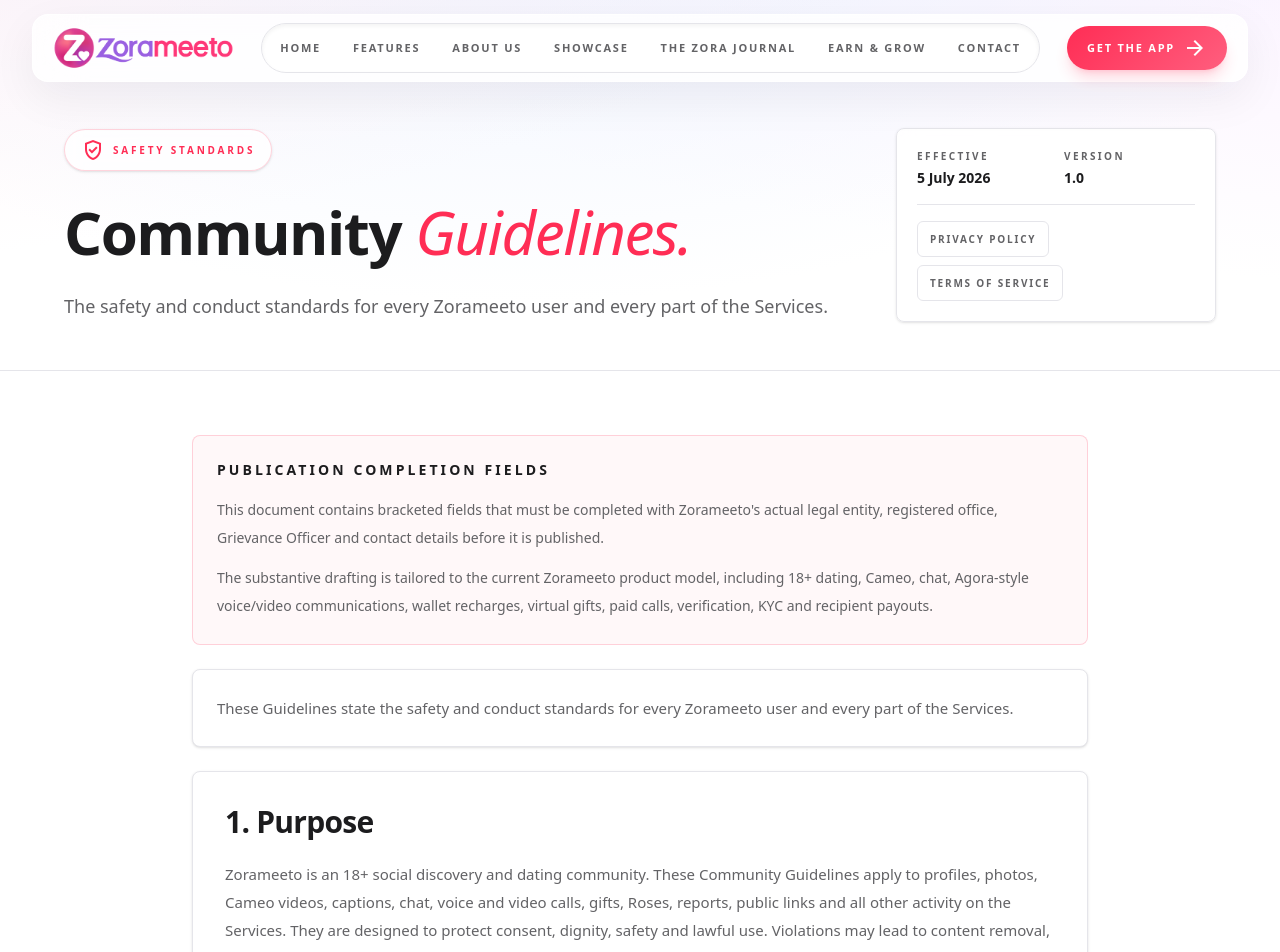
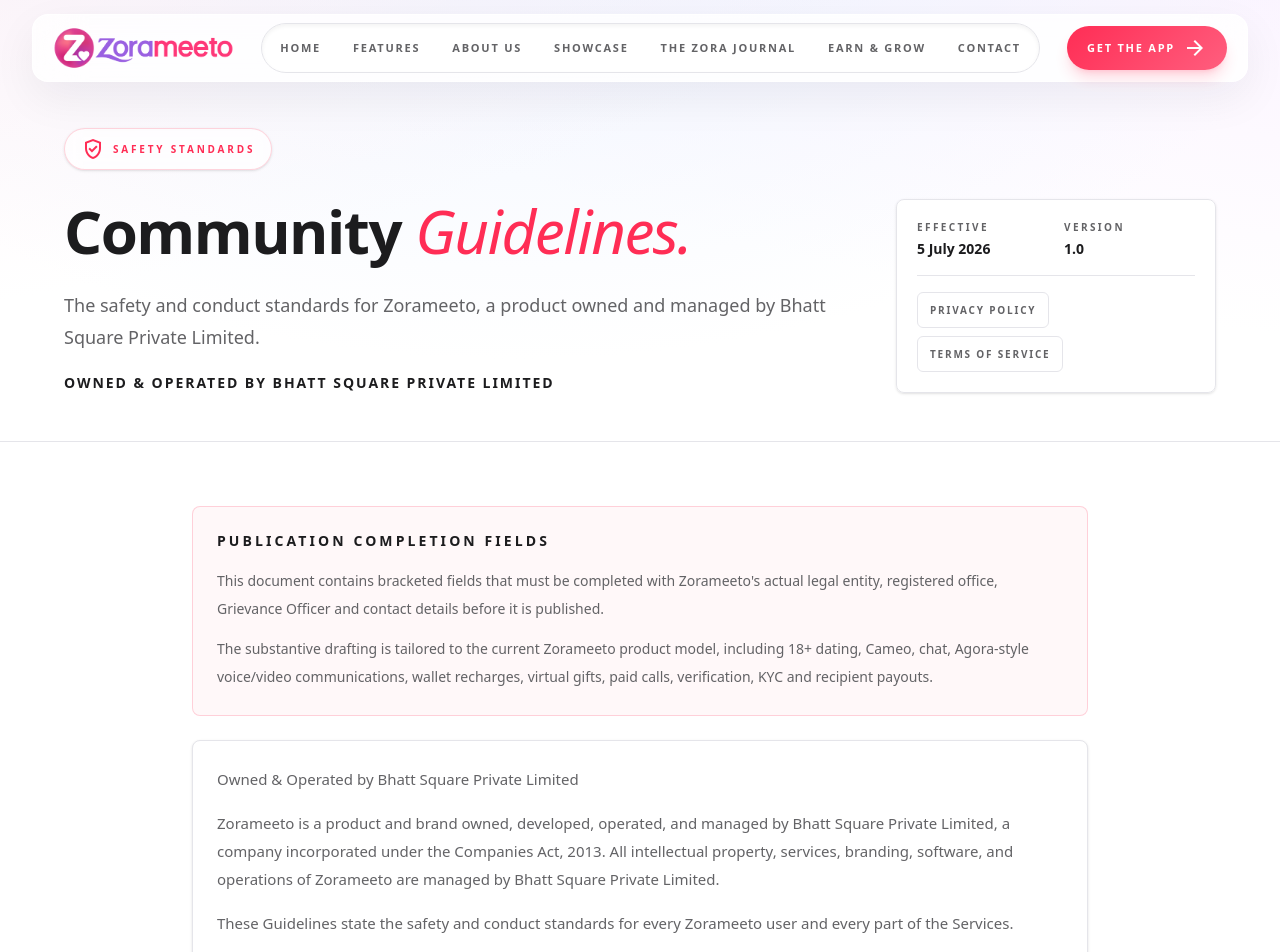
Before and after one commit to amanbhattsquare/zorameeto-website, a Next.js app: page /community-guidelines in a window 1280 px wide. Shown: the top 952 px of the page. Built offline with nearby package versions, Linux system fonts and the light colour scheme.

Commit message:
Update various components and legal documents to reflect ownership by Bhatt Square Private Limited

```diff
--- a/src/app/about-us/page.tsx
+++ b/src/app/about-us/page.tsx
@@ -47,10 +47,14 @@
             About <br />
             <span className="text-primary italic font-light">ZoraMeeto.</span>
           </h1>
-          <p className="text-base md:text-lg text-text-muted leading-relaxed font-medium max-w-xl mx-auto">
-            ZoraMeeto is built for people who want dating to feel real, respectful,
-            and safe. We help genuine singles meet, talk, and build connections
-            with more trust.
+          <p className="mx-auto max-w-3xl text-base font-medium leading-8 text-text-muted md:text-lg">
+            ZoraMeeto is a trusted dating platform for people who value genuine,
+            respectful, and meaningful connections. ZoraMeeto is a product and
+            brand of Bhatt Square Private Limited. It is owned, developed, and
+            operated by Bhatt Square Private Limited, a company incorporated under
+            the Companies Act, 2013. All intellectual property, services, branding,
+            software, and operations associated with ZoraMeeto are Owned & Operated
+            by Bhatt Square Private Limited, as applicable.
           </p>
         </div>
       </section>
--- a/src/app/community-guidelines/page.tsx
+++ b/src/app/community-guidelines/page.tsx
@@ -5,7 +5,7 @@
 export const metadata: Metadata = {
   title: "Community Guidelines",
   description:
-    "Read Zorameeto safety and conduct standards for profiles, chat, calls, gifts, reporting and moderation.",
+    "Read the safety and conduct standards for Zorameeto, a product owned and managed by Bhatt Square Private Limited.",
 };
 
 export default function CommunityGuidelines() {
--- a/src/app/contact-us/page.tsx
+++ b/src/app/contact-us/page.tsx
@@ -95,6 +95,10 @@
               Have a question about your account, safety, payments, partnerships,
               or the app experience? Send us a message and the right ZoraMeeto
               team will help.
+            </p>
+            <p className="mx-auto max-w-2xl text-sm font-semibold leading-7 text-text-muted">
+              ZoraMeeto is owned, developed, operated, and managed by Bhatt Square
+              Private Limited, a company incorporated under the Companies Act, 2013.
             </p>
           </div>
 
--- a/src/app/privacy-policy/page.tsx
+++ b/src/app/privacy-policy/page.tsx
@@ -5,7 +5,7 @@
 export const metadata: Metadata = {
   title: "Privacy Policy",
   description:
-    "Read how Zorameeto collects, uses, shares, protects and retains personal data.",
+    "Read how Zorameeto, a product owned and managed by Bhatt Square Private Limited, collects, uses, shares, protects and retains personal data.",
 };
 
 export default function PrivacyPolicy() {
--- a/src/app/terms-and-conditions/page.tsx
+++ b/src/app/terms-and-conditions/page.tsx
@@ -5,7 +5,7 @@
 export const metadata: Metadata = {
   title: "Terms of Service",
   description:
-    "Review Zorameeto rules for accounts, paid features, wallet balances, gifts, calls, user content and disputes.",
+    "Review the terms for Zorameeto, a product owned and operated by Bhatt Square Private Limited.",
 };
 
 export default function TermsAndConditions() {
--- a/src/components/Footer.tsx
+++ b/src/components/Footer.tsx
@@ -73,6 +73,10 @@
             <p className="text-text-muted text-base leading-relaxed max-w-xs font-medium">
               A safe dating app for serious singles. Meet verified people and build real connections.
             </p>
+            <p className="max-w-xs text-xs font-medium leading-relaxed text-text-muted">
+              ZoraMeeto is a product of Bhatt Square Private Limited and is owned,
+              developed, and operated by the company.
+            </p>
             <div className="flex gap-4 pt-2">
               {socialIcons.map((social) => (
                 <Link
@@ -143,7 +147,7 @@
           {/* Copyright - Left Side */}
           <div className="order-2 lg:order-1">
             <p className="text-[10px] text-text-muted tracking-wide">
-              © {new Date().getFullYear()} ZoraMeeto. All rights reserved.
+              © {new Date().getFullYear()} ZoraMeeto, a product of Bhatt Square Private Limited. All rights reserved.
             </p>
           </div>
 
@@ -159,7 +163,15 @@
           {/* Team/Company Credits - Right Side */}
           <div className="order-3">
             <p className="text-[10px] text-text-muted tracking-wide">
-              Built by the <span className="font-semibold">ZoraMeeto Team</span>
+              Owned &amp; Operated by{" "}
+              <Link
+                href="https://bhattsquare.com/"
+                target="_blank"
+                rel="noopener noreferrer"
+                className="font-semibold text-text-main transition-colors hover:text-primary"
+              >
+                Bhatt Square Private Limited
+              </Link>
             </p>
           </div>
         </div>
--- a/src/components/LegalDocumentPage.tsx
+++ b/src/components/LegalDocumentPage.tsx
@@ -109,6 +109,9 @@
               <p className="max-w-3xl text-base font-medium leading-8 text-text-muted md:text-lg">
                 {document.description}
               </p>
+              <p className="max-w-3xl text-sm font-extrabold uppercase tracking-[0.14em] text-text-main">
+                Owned &amp; Operated by Bhatt Square Private Limited
+              </p>
             </div>
           </div>
 
--- a/src/content/legalDocuments.ts
+++ b/src/content/legalDocuments.ts
@@ -30,7 +30,7 @@
 };
 
 const companyDetails = {
-  operator: "Bhatt Square Pvt Ltd",
+  operator: "Bhatt Square Private Limited",
   registeredOffice: "1/4, Vishesh Khand 2, Gomti Nagar, Lucknow",
   cin: "U62099UP2023PTC184782",
   gstin: "09AALCB7260P1ZX",
@@ -78,6 +78,10 @@
 
 function withCompanyDetails(text: string) {
   return text
+    .replace(
+      /(Effective Date:[^\n]+\n)/,
+      "$1\nOwned & Operated by Bhatt Square Private Limited\n\nZorameeto is a product and brand owned, developed, operated, and managed by Bhatt Square Private Limited, a company incorporated under the Companies Act, 2013. All intellectual property, services, branding, software, and operations of Zorameeto are managed by Bhatt Square Private Limited.\n",
+    )
     .replace(/\[INSERT FULL LEGAL\s+ENTITY NAME\]/g, companyDetails.operator)
     .replace(/\[INSERT\s+REGISTERED OFFICE ADDRESS\]/g, companyDetails.registeredOffice)
     .replace(/\[INSERT INDIA CONTACT ADDRESS\]/g, companyDetails.registeredOffice)
@@ -111,11 +115,13 @@
   title: "Community",
   titleAccent: "Guidelines",
   description:
-    "The safety and conduct standards for every Zorameeto user and every part of the Services.",
+    "The safety and conduct standards for Zorameeto, a product owned and managed by Bhatt Square Private Limited.",
   effectiveDate: "5 July 2026",
   version: "1.0",
   completionNotice,
   introduction: [
+    "Owned & Operated by Bhatt Square Private Limited",
+    "Zorameeto is a product and brand owned, developed, operated, and managed by Bhatt Square Private Limited, a company incorporated under the Companies Act, 2013. All intellectual property, services, branding, software, and operations of Zorameeto are managed by Bhatt Square Private Limited.",
     "These Guidelines state the safety and conduct standards for every Zorameeto user and every part of the Services.",
   ],
   rawText: withCompanyDetails(extractDocumentFromTodo("COMMUNITY GUIDELINES")),
@@ -277,7 +283,7 @@
     {
       title: "26. Contact",
       body: [
-        "Operator: Bhatt Square Pvt Ltd",
+        "Operator: Bhatt Square Private Limited",
         "Registered Office: 1/4, Vishesh Khand 2, Gomti Nagar, Lucknow",
         "CIN - U62099UP2023PTC184782",
         "GSTIN (if applicable):  09AALCB7260P1ZX",
@@ -294,11 +300,13 @@
   title: "Privacy",
   titleAccent: "Policy",
   description:
-    "How Zorameeto collects, uses, shares, protects and retains personal data, and how users may exercise applicable rights.",
+    "How Zorameeto, a product owned and managed by Bhatt Square Private Limited, collects, uses, shares, protects and retains personal data.",
   effectiveDate: "5 July 2026",
   version: "1.0",
   completionNotice,
   introduction: [
+    "Owned & Operated by Bhatt Square Private Limited",
+    "Zorameeto is a product and brand owned, developed, operated, and managed by Bhatt Square Private Limited, a company incorporated under the Companies Act, 2013. All intellectual property, services, branding, software, and operations of Zorameeto are managed by Bhatt Square Private Limited.",
     "This Policy explains how Zorameeto collects, uses, shares, protects and retains personal data and how users may exercise applicable rights. It should be read with the Terms of Service and Community Guidelines.",
   ],
   rawText: withCompanyDetails(extractDocumentFromTodo("PRIVACY POLICY")),
@@ -319,7 +327,7 @@
         {
           title: "1.2 Operator details",
           body: [
-            "The Services are operated by Bhatt Square Pvt Ltd, having its registered office at 1/4, Vishesh Khand 2, Gomti Nagar, Lucknow (\"Zorameeto\", \"we\", \"us\", or \"our\"). Before publication, the operator must insert its legal entity name, registered office, support email, privacy contact and Grievance Officer details.",
+            "The Services are operated by Bhatt Square Private Limited, having its registered office at 1/4, Vishesh Khand 2, Gomti Nagar, Lucknow (\"Zorameeto\", \"we\", \"us\", or \"our\").",
           ],
         },
         {
@@ -504,6 +512,7 @@
     {
       title: "14. Cookies, SDKs and Similar Technologies",
       body: [
+        "Owned & Operated by Bhatt Square Private Limited",
         "Our website and app may use local storage, cookies, software development kits and similar technologies for authentication, preferences, security, analytics, communications, media delivery and performance. Where legally required, we will provide consent or preference controls. Disabling necessary technologies may impair core functions.",
       ],
     },
@@ -528,7 +537,7 @@
     {
       title: "18. Grievance and Data Protection Contact",
       body: [
-        "Operator: Bhatt Square Pvt Ltd",
+        "Operator: Bhatt Square Private Limited",
         "Registered Office: 1/4, Vishesh Khand 2, Gomti Nagar, Lucknow",
         "CIN - U62099UP2023PTC184782",
         "GSTIN (if applicable):  09AALCB7260P1ZX",
@@ -546,11 +555,13 @@
   title: "Terms of",
   titleAccent: "Service",
   description:
-    "Rules for accounts, paid features, wallet balances, gifts, paid calls, recipient earnings, withdrawals, user content, moderation and disputes.",
+    "Terms for Zorameeto, a product owned and operated by Bhatt Square Private Limited, including accounts, paid features and disputes.",
   effectiveDate: "5 July 2026",
   version: "1.0",
   completionNotice,
   introduction: [
+    "Owned & Operated by Bhatt Square Private Limited",
+    "Zorameeto is a product and brand owned, developed, operated, and managed by Bhatt Square Private Limited, a company incorporated under the Companies Act, 2013. All intellectual property, services, branding, software, and operations of Zorameeto are managed by Bhatt Square Private Limited.",
     "These Terms govern access to and use of Zorameeto and establish rules for accounts, paid features, wallet balances, virtual gifts, paid voice/video calls, recipient earnings, withdrawals, user content, moderation and disputes.",
   ],
   rawText: withCompanyDetails(extractDocumentFromTodo("TERMS OF SERVICE")),
@@ -562,7 +573,7 @@
     {
       title: "1. Acceptance and Contracting Party",
       body: [
-        "These Terms of Service (\"Terms\") form a binding electronic contract between you and Bhatt Square Pvt Ltd, operator of Zorameeto. By creating an account, checking the 18+ confirmation, accessing or using the Services, or purchasing a paid feature, you agree to these Terms, the Privacy Policy and Community Guidelines. If you do not agree, do not use the Services. Insert the operator's complete legal name, registered office, GSTIN/CIN if applicable, support email and grievance details before publication.",
+        "These Terms of Service (\"Terms\") form a binding electronic contract between you and Bhatt Square Private Limited, owner and operator of Zorameeto. By creating an account, checking the 18+ confirmation, accessing or using the Services, or purchasing a paid feature, you agree to these Terms, the Privacy Policy and Community Guidelines. If you do not agree, do not use the Services.",
       ],
     },
     {
@@ -826,7 +837,7 @@
     {
       title: "29. Contact",
       body: [
-        "Operator: Bhatt Square Pvt Ltd",
+        "Operator: Bhatt Square Private Limited",
         "Registered Office: 1/4, Vishesh Khand 2, Gomti Nagar, Lucknow",
         "CIN - U62099UP2023PTC184782",
         "GSTIN (if applicable):  09AALCB7260P1ZX",
```
